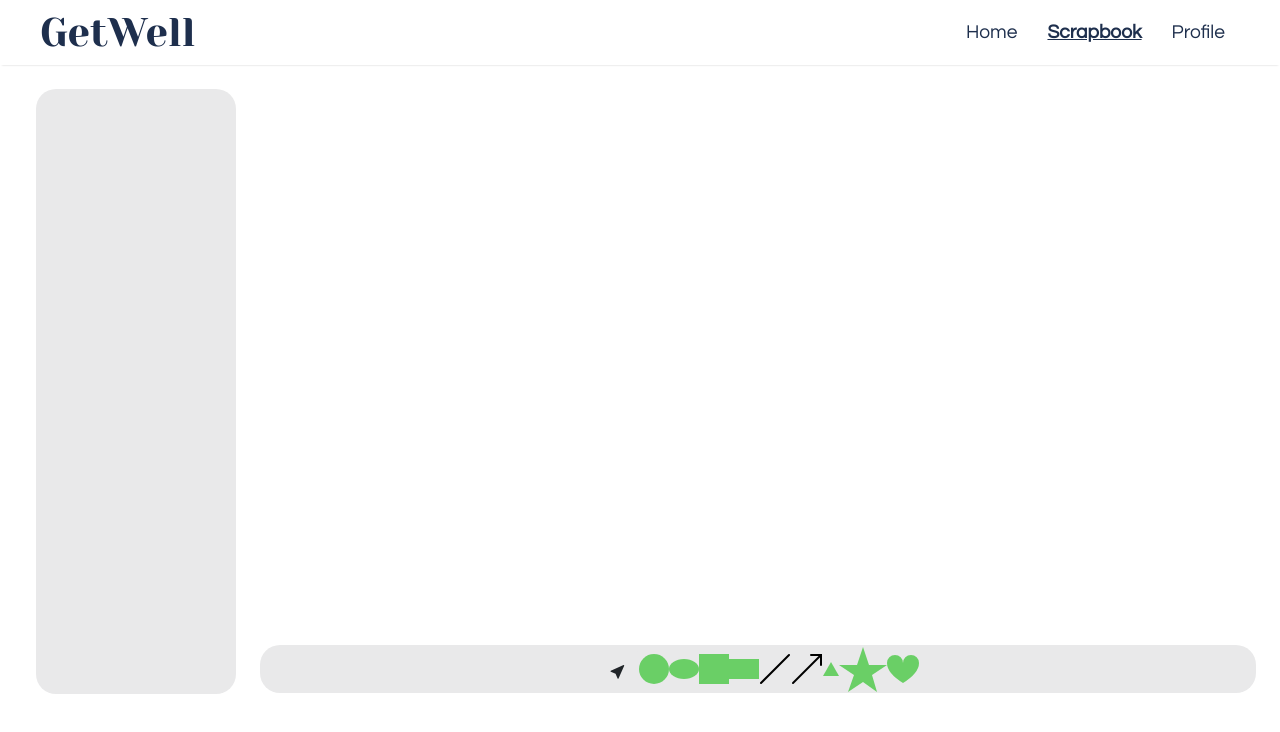
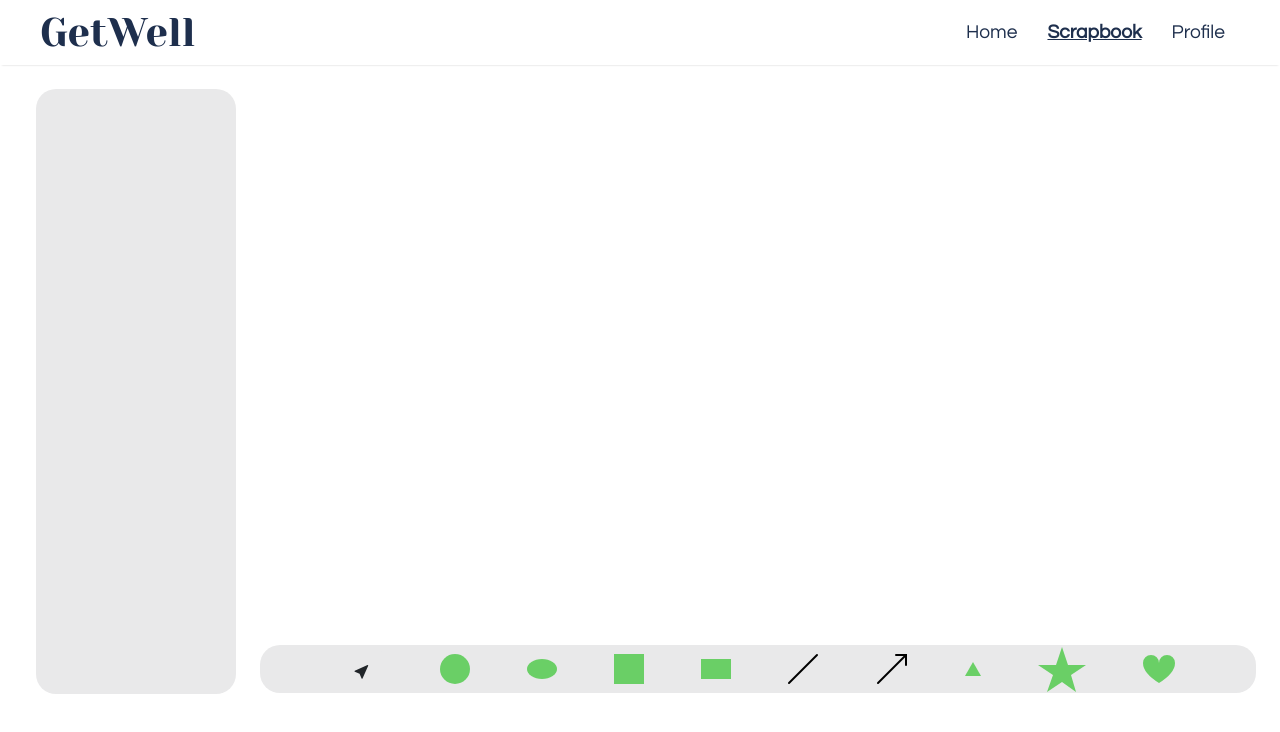
Before and after one commit to info442-spr22/g-team, a React (Create React App) app: page /scrapbook in a window 1280 px wide. Shown: the top 732 px of the page. Built offline with nearby package versions, Linux system fonts and the light colour scheme.

Commit message:
Space between tool bar shapes

```diff
--- a/src/component/page-element/ActionBar/ActionBar.jsx
+++ b/src/component/page-element/ActionBar/ActionBar.jsx
@@ -17,6 +17,7 @@ export default function ActionBar() {
           <button id="selectMove" type="button" class="btn selectMove">
             <CursorFill />
           </button>
+        </div>
         <ToolBarSticker type={'circle'} />
         <ToolBarSticker type={'ellipse'} />
         <ToolBarSticker type={'square'} />
@@ -28,6 +29,5 @@ export default function ActionBar() {
         <ToolBarSticker type={'heart'} />
       </div>
     </div>
-    </div>
   );
 }
--- a/src/component/page-element/ActionBar/ActionBar.module.css
+++ b/src/component/page-element/ActionBar/ActionBar.module.css
@@ -7,12 +7,12 @@
   background-color: var(--scrapbook-bar-background);
   height: 48px;
   width: 100%;
-  box-sizing: border-box;
+  padding: 0 24px;
 
   border-radius: 20px;
 
   display: flex;
   flex-direction: row;
-  justify-content: center;
+  justify-content: space-evenly;
   align-items: center;
 }
```
Lines whose indentation alone changed are shown as unchanged.
